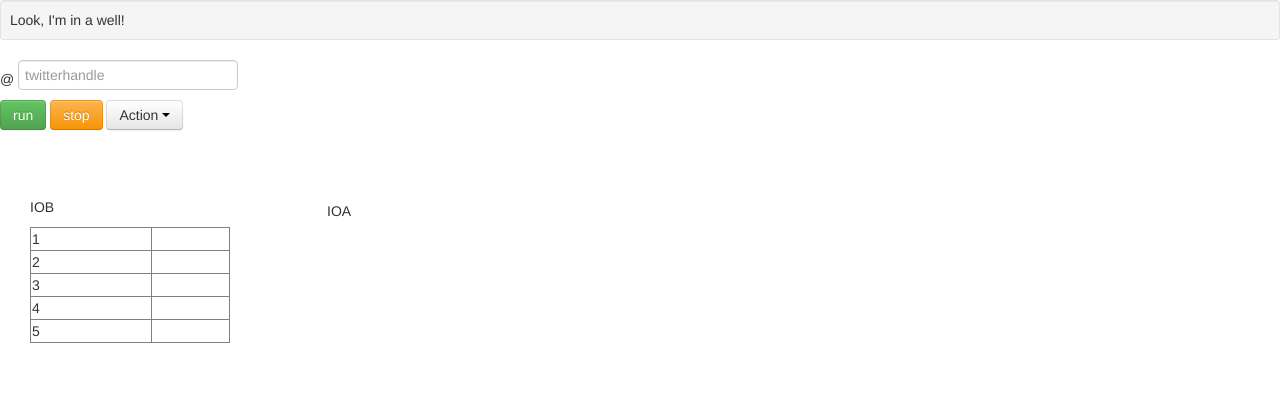
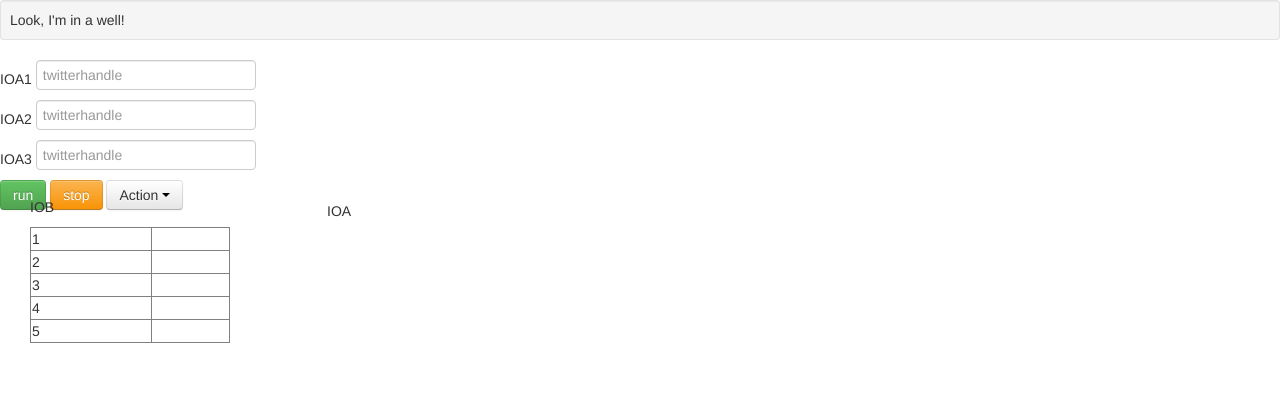
Before and after one commit to OpenFPGAduino/FPGAdesigner, a plain HTML site: page index.html in a window 1280 px wide. Drawn offline with Linux system fonts and the light colour scheme; no server answers.

Commit message:
test
test

```diff
--- a/index.html
+++ b/index.html
@@ -54,7 +54,15 @@
           </div>
 
       <div class="input-group">
-         <span class="input-group-addon">@</span>
+         <span class="input-group-addon">IOA1</span>
+         <input type="text" class="form-control" placeholder="twitterhandle">
+      </div>
+      <div class="input-group">
+         <span class="input-group-addon">IOA2</span>
+         <input type="text" class="form-control" placeholder="twitterhandle">
+      </div>
+      <div class="input-group">
+         <span class="input-group-addon">IOA3</span>
          <input type="text" class="form-control" placeholder="twitterhandle">
       </div>
 
```
